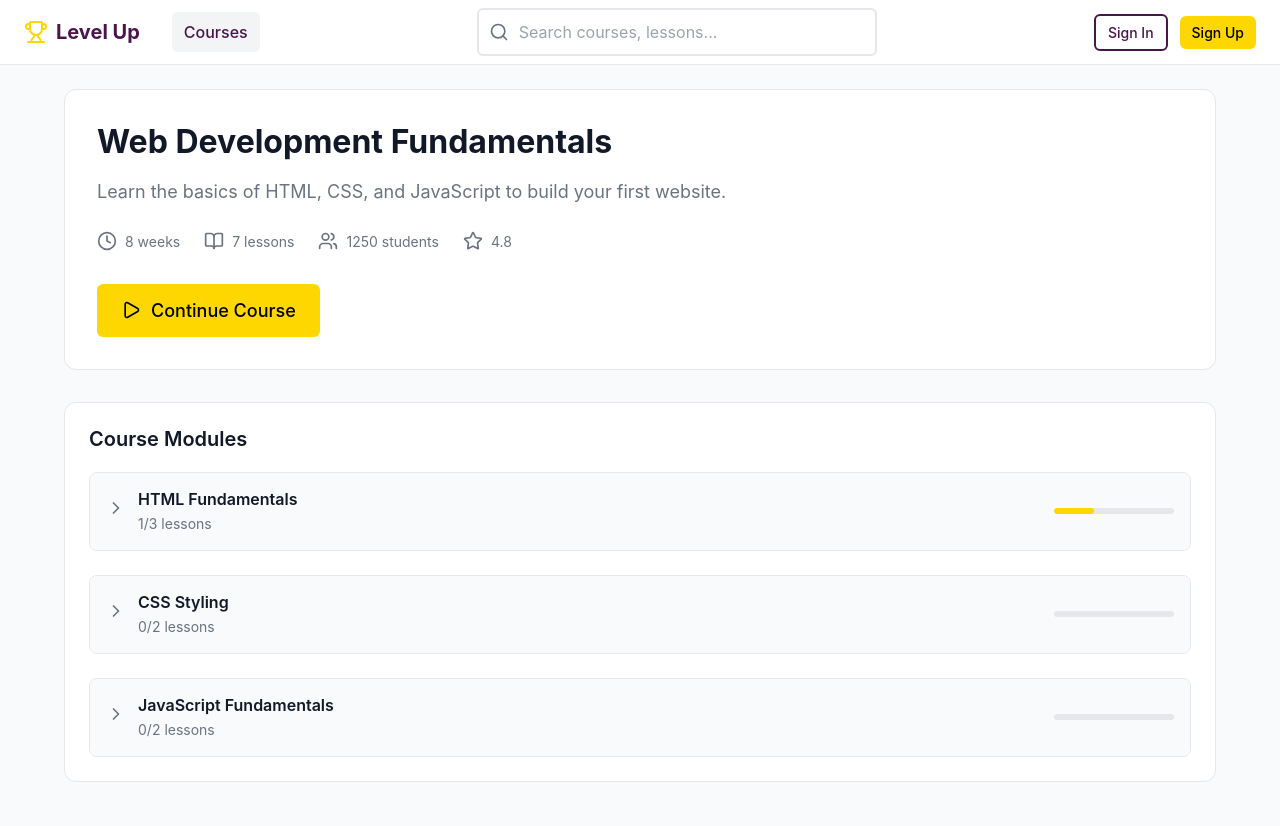
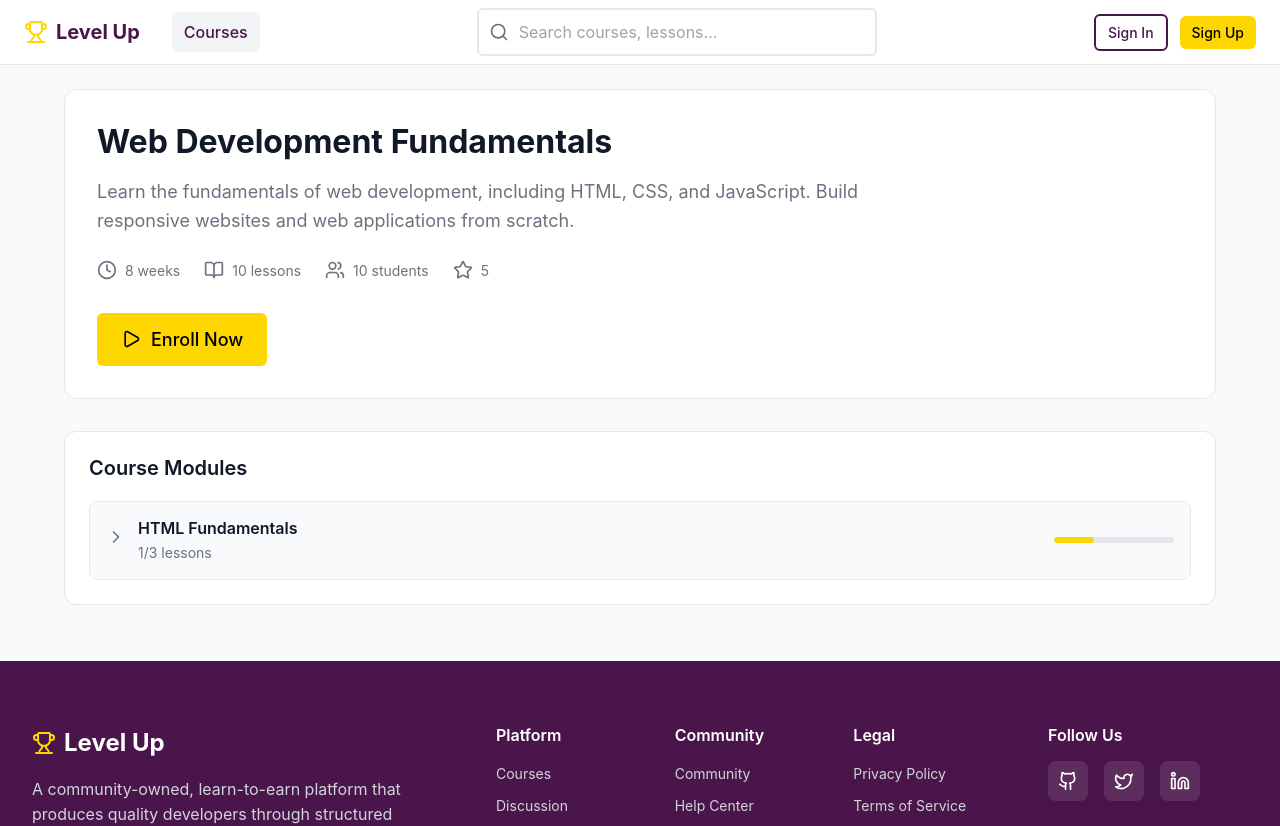
Before and after one commit to Mbfreed/levelup-curriculum, a React (Vite) app: page /courses/1 in a window 1280 px wide. Shown: the top 826 px of the page. Built offline with nearby package versions, Linux system fonts and the light colour scheme.

Commit message:
Update courses.json and Course components to include lesson duration, completion status, and enrollment state

```diff
--- a/src/courses.json
+++ b/src/courses.json
@@ -13,6 +13,7 @@
       "url": "/courses/web-development-fundamentals",
       "totalLessons": 7,
       "level": "Beginner",
+      "isEnrolled": false,
       "modules": [
         {
           "1d": "1",
@@ -22,16 +23,25 @@
             {
               "id": "1",
               "title": "Getting Started with HTML",
+              "duration": "45 min",
+              "isCompleted": true,
+              "isLocked": true,
               "courseContent": "./courses/web-development-fundamentals/html-fundamentals/html-elements-and-attributes.md"
             },
             {
               "id": "2",
               "title": "HTML Elements and Structure",
+              "duration": "20 min",
+              "isCompleted": false,
+              "isLocked": true,
               "courseContent": "./courses/web-development-fundamentals/html-fundamentals/html-elements-and-attributes.md"
             },
             {
               "id": "3",
               "title": "Creating Links and Lists",
+              "duration": "15 min",
+              "isCompleted": false,
+              "isLocked": true,
               "courseContent": "./courses/web-development-fundamentals/html-fundamentals/html-elements-and-attributes.md"
             }
           ]
--- a/src/pages/CourseCatalog/CourseCatalog.jsx
+++ b/src/pages/CourseCatalog/CourseCatalog.jsx
@@ -1,6 +1,6 @@
 import React, { useState, useEffect } from "react";
 import { useNavigate } from "react-router-dom";
-import { useCourse } from "../../contexts/CourseContext";
+// import { useCourse } from "../../contexts/CourseContext";
 import {
   Search,
   Filter,
@@ -17,7 +17,7 @@ import Input from "../../components/Input/Input";
 import SearchAndFilter from "../../components/SearchAndFilter/SearchAndFilter";
 import TagList from "../../components/TagList/TagList";
 import styles from "./CourseCatalog.module.css";
-import coursess from "../../courses.json";
+import courses from "../../courses.json";
 
 const CourseCatalog = () => {
   // const { courses, enrollInCourse, getAllLessons } = useCourse();
@@ -27,7 +27,7 @@ const CourseCatalog = () => {
   const [sortBy, setSortBy] = useState("popular");
   const [showFilters, setShowFilters] = useState(false);
   const [isDesktop, setIsDesktop] = useState(window.innerWidth > 768);
-  const coursesData = coursess.courses;
+  const coursesData = courses.courses;
   useEffect(() => {
     const handleResize = () => setIsDesktop(window.innerWidth > 768);
     window.addEventListener("resize", handleResize);
--- a/src/pages/CourseDetail/CourseDetail.jsx
+++ b/src/pages/CourseDetail/CourseDetail.jsx
@@ -19,6 +19,7 @@ import Card from "../../components/Card/Card";
 import Button from "../../components/Button/Button";
 import ModuleList from "../../components/ModuleList/ModuleList";
 import styles from "./CourseDetail.module.css";
+import courses from "../../courses.json";
 
 const CourseDetail = () => {
   const { courseId } = useParams();
@@ -26,7 +27,9 @@ const CourseDetail = () => {
   const navigate = useNavigate();
   const [expandedModules, setExpandedModules] = useState({});
 
-  const course = getCourseById(courseId);
+  // const course = getCourseById(courseId);
+  const coursesData = courses.courses;
+  const course = coursesData.find((c) => c.id === courseId);
 
   if (!course) {
     return (
@@ -91,11 +94,11 @@ const CourseDetail = () => {
             </div>
             <div className={styles.metaItem}>
               <BookOpen size={20} />
-              <span>{getAllLessons(course).length} lessons</span>
+              <span>{10} lessons</span>
             </div>
             <div className={styles.metaItem}>
               <Users size={20} />
-              <span>{course.students} students</span>
+              <span>{10} students</span>
             </div>
             <div className={styles.metaItem}>
               <Star size={20} />
```
